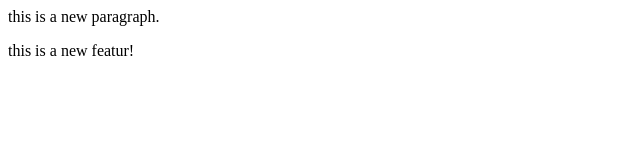
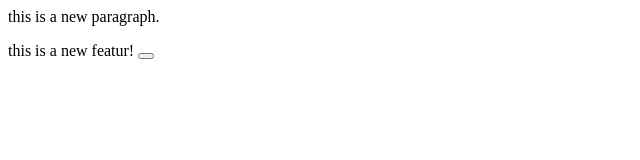
Before and after one commit to shamrozz/localRepo, a plain HTML site: page index.html in a window 1280 px wide. Shown: the full height of the page, 0-640 px from the left. Drawn offline with Linux system fonts and the light colour scheme.

Commit message:
add button

```diff
--- a/index.html
+++ b/index.html
@@ -1,2 +1,2 @@
 <p>this is a new paragraph.</p>
-<p>this is a new featur!</p>
+<p>this is a new featur! <button></button> </p>
```
